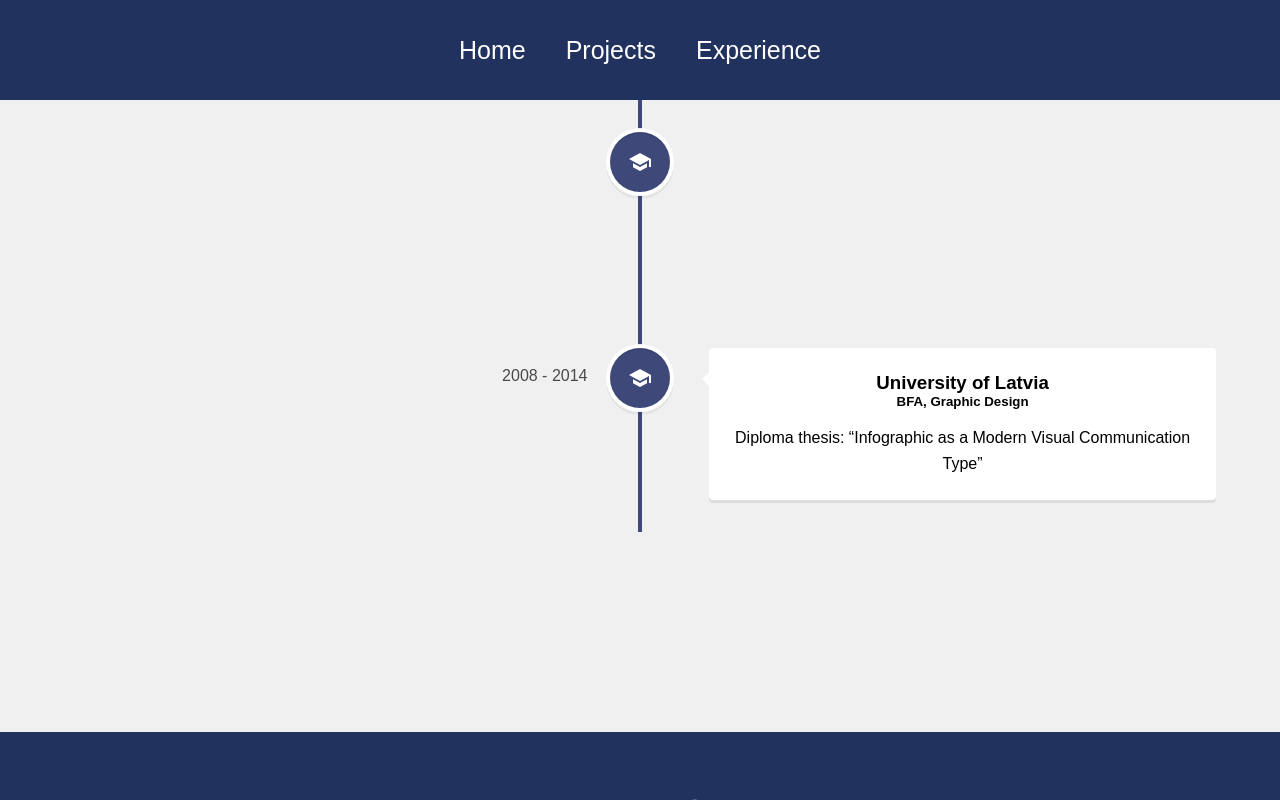
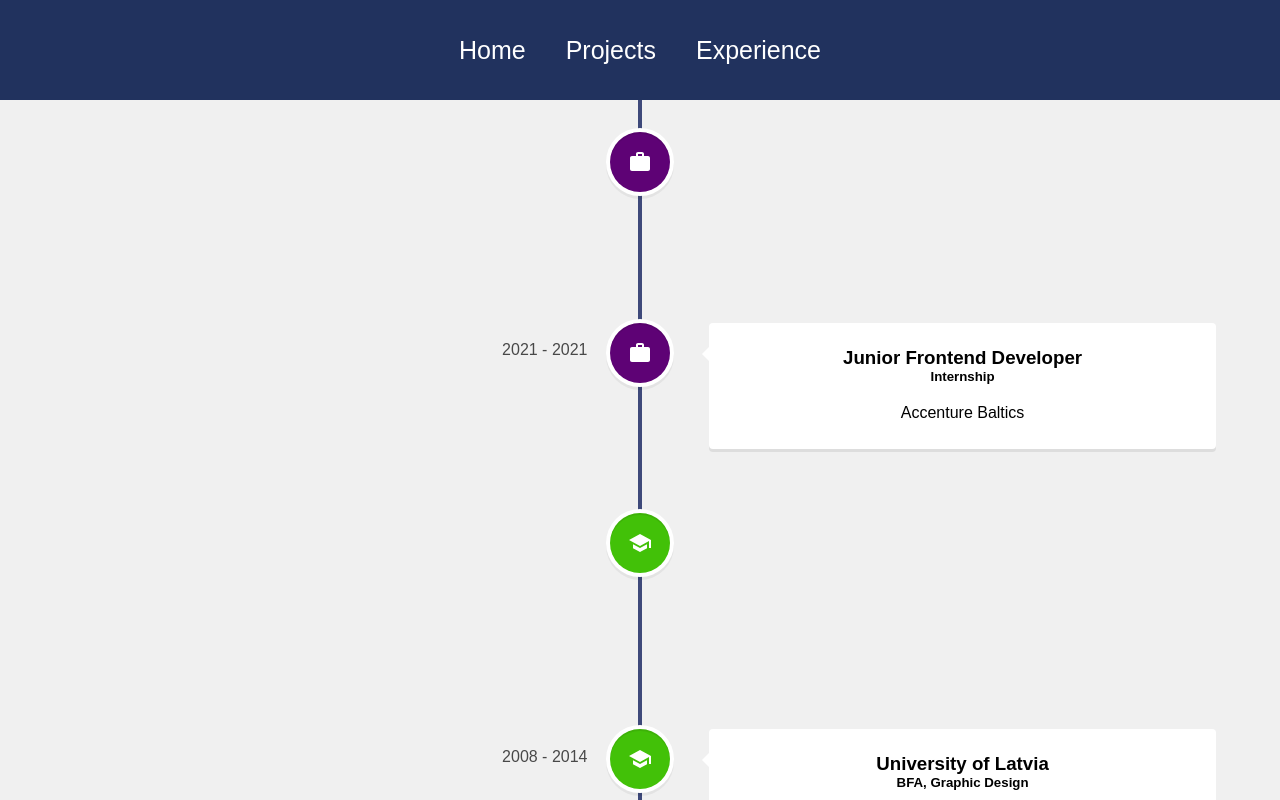
Before and after one commit to SabineZilde/Portfolio-project, a React (Create React App) app: page /experience in a window 1280 px wide. Shown: the top 800 px of the page. Built offline with nearby package versions, Linux system fonts and the light colour scheme.

Commit message:
feat: work experience

```diff
--- a/src/pages/Experience.js
+++ b/src/pages/Experience.js
@@ -5,7 +5,7 @@
 } from "react-vertical-timeline-component";
 import "react-vertical-timeline-component/style.min.css";
 import SchoolIcon from "@mui/icons-material/School";
-import WorkIcon from '@mui/icons-material/Work';
+import WorkIcon from "@mui/icons-material/Work";
 import "../styles/Experience.css";
 
 function Experience() {
@@ -13,9 +13,29 @@
     <div className="experience">
       <VerticalTimeline lineColor="#3e497a">
         <VerticalTimelineElement
-          className="vertical-timeline-element--education"
+          className="vertical-timeline-element--work"
+          date="2014 - ongoing"
+          iconStyle={{ background: "#5e0275", color: "#fff" }}
+          icon={<WorkIcon />}
+        >
+          <h3 className="vertical-timeline-element-title">Graphic Designer</h3>
+          <h5 className="vertical-timeline-element-subtitle">Freelance</h5>
+          <p>Various non-profit/pro bono individual projects</p>
+        </VerticalTimelineElement>
+        <VerticalTimelineElement
+          className="vertical-timeline-element--work"
+          date="2021 - 2021"
+          iconStyle={{ background: "#5e0275", color: "#fff" }}
+          icon={<WorkIcon />}
+        >
+          <h3 className="vertical-timeline-element-title">Junior Frontend Developer</h3>
+          <h5 className="vertical-timeline-element-subtitle">Internship</h5>
+          <p>Accenture Baltics</p>
+        </VerticalTimelineElement>
+        <VerticalTimelineElement
+          className="vertical-timeline-element--work"
           date="2018 - 2020"
-          iconStyle={{ background: "#3e497a", color: "#fff" }}
+          iconStyle={{ background: "#42c108", color: "#fff" }}
           icon={<SchoolIcon />}
         >
           <h3 className="vertical-timeline-element-title">
@@ -32,7 +52,7 @@
         <VerticalTimelineElement
           className="vertical-timeline-element--education"
           date="2008 - 2014"
-          iconStyle={{ background: "#3e497a", color: "#fff" }}
+          iconStyle={{ background: "#42c108", color: "#fff" }}
           icon={<SchoolIcon />}
         >
           <h3 className="vertical-timeline-element-title">
```
